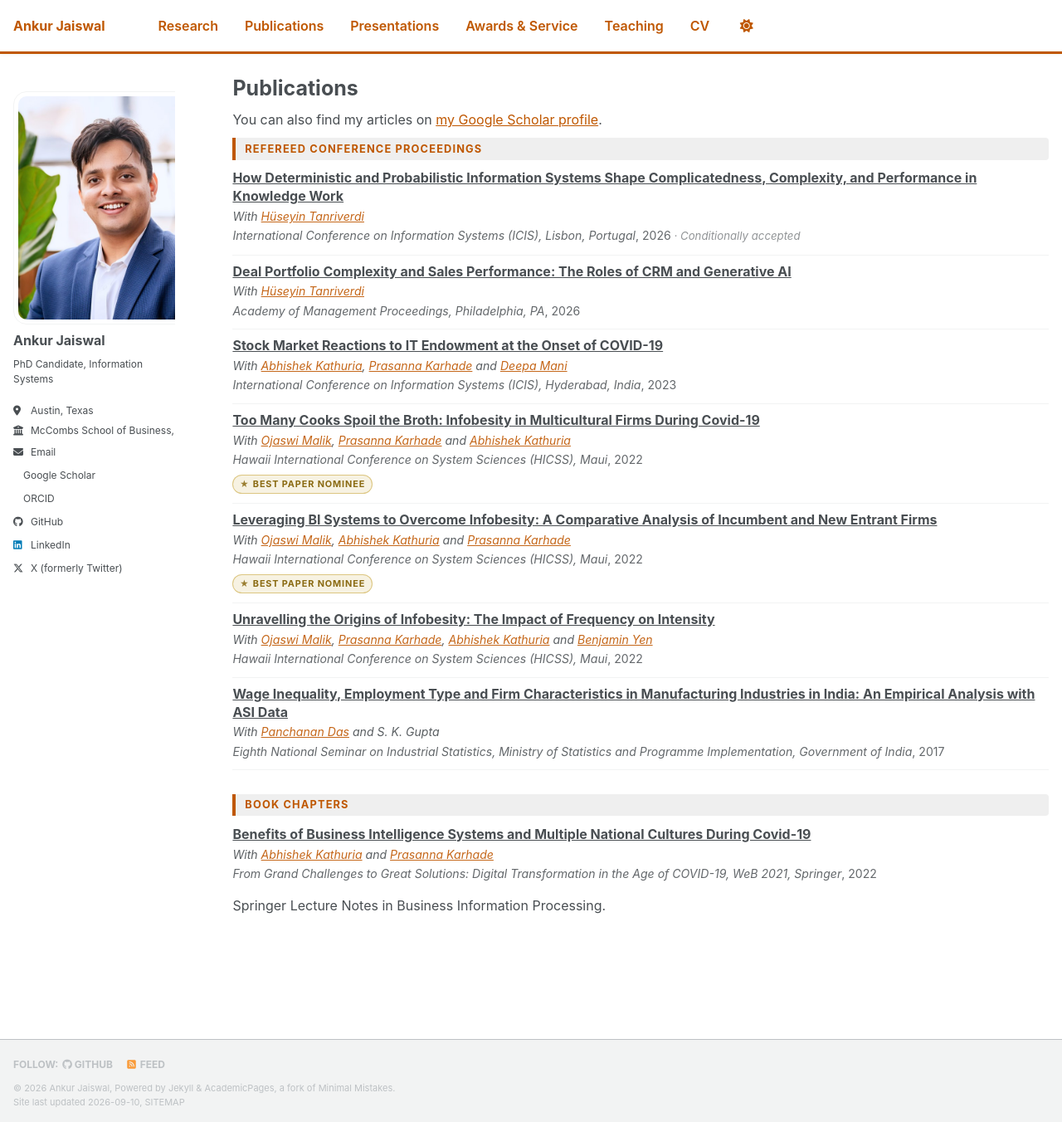
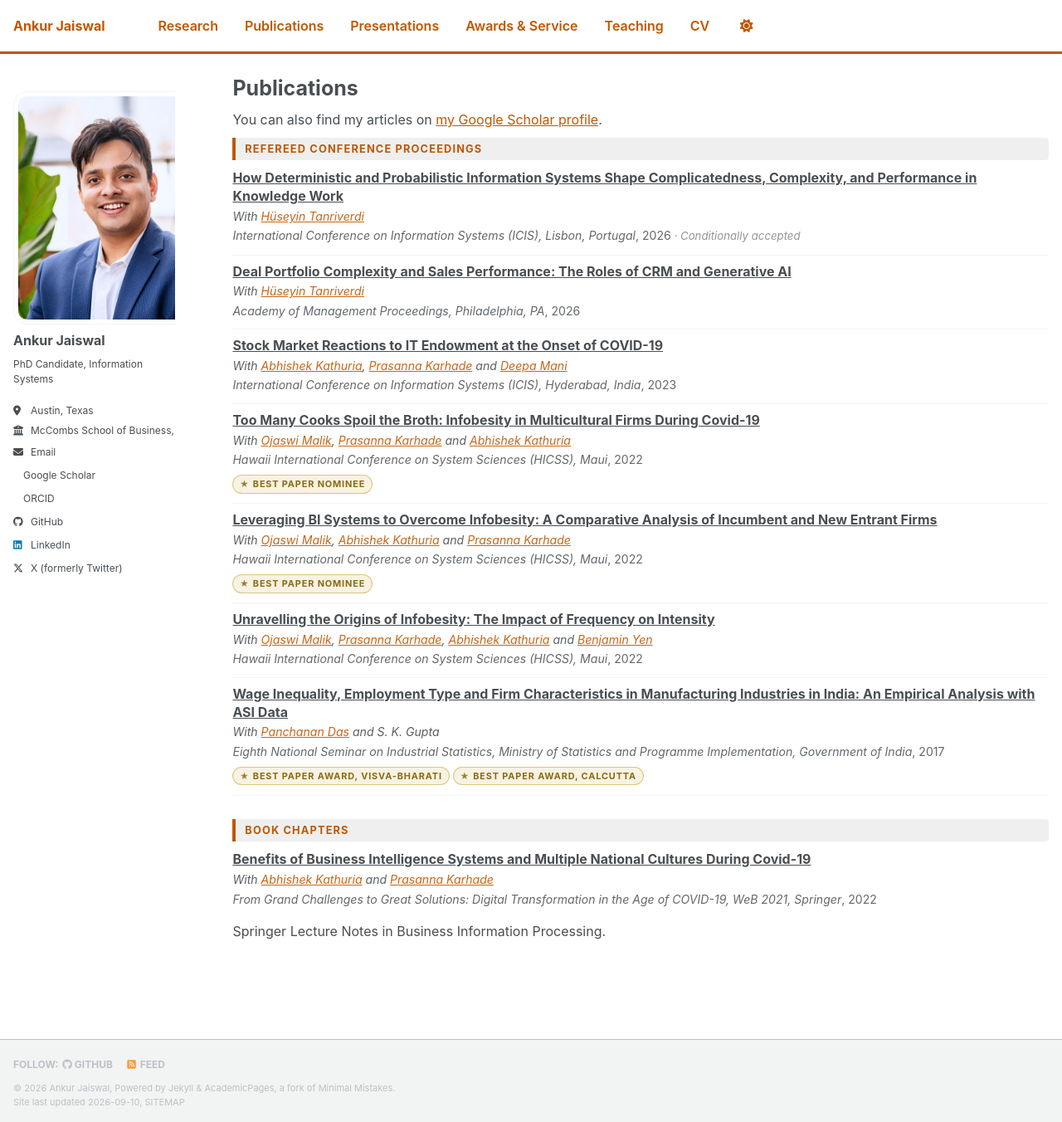
Before and after one commit to ankurjaiswal-aj/ankurjaiswal-aj.github.io, a Jekyll site: the page built from _pages/publications.html, in a window 1280 px wide and 1352 px high. Shown: the whole window at 83% size. Built offline with Jekyll 4.4.1, drawn with Linux system fonts in a browser that asks for light colours; a style sheet for code colours, icons or effects is not loaded.

Commit message:
Publications: two best paper award badges on the wage inequality paper
Co-Authored-By: Claude Opus 5 (1M context) <noreply@anthropic.com>
Claude-Session: https://claude.ai/code/session_01E9crG7vAU8vaRPUgnD2akC

```diff
--- a/_includes/archive-single.html
+++ b/_includes/archive-single.html
@@ -64,7 +64,10 @@
         {% endif %}
 
     {% if post.award %}
-      <p class="archive__item-awardline"><span class="archive__item-award">{{ post.award }}</span></p>
+      <p class="archive__item-awardline">
+        {% if post.award.first %}{% for a in post.award %}<span class="archive__item-award">{{ a }}</span>{% endfor %}
+        {% else %}<span class="archive__item-award">{{ post.award }}</span>{% endif %}
+      </p>
     {% endif %}
 
     {% comment %}On Research (unpublished categories) the body IS the abstract,
--- a/_sass/_custom.scss
+++ b/_sass/_custom.scss
@@ -333,3 +333,5 @@ html[data-theme="dark"] .archive .archive__item-award { color: #e0c260; }
   color: var(--global-link-color-hover);
   text-decoration: underline;
 }
+
+.archive .archive__item-award + .archive__item-award { margin-left: 0.4em; }
```
Also changed, not shown: _publications/2017-01-01-wage-inequality-asi-data.md (+3 -0 lines).
